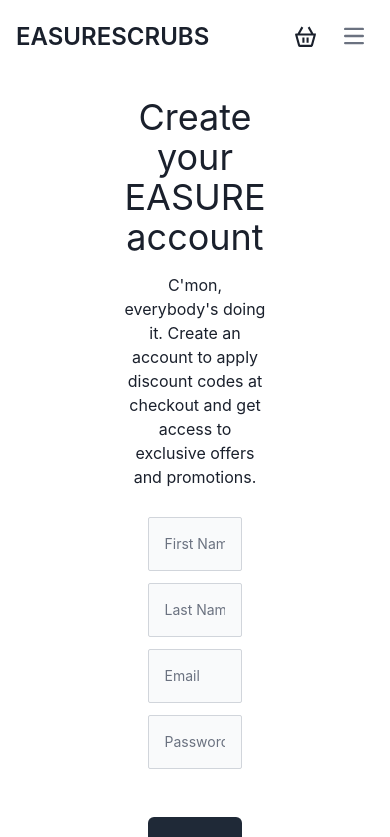
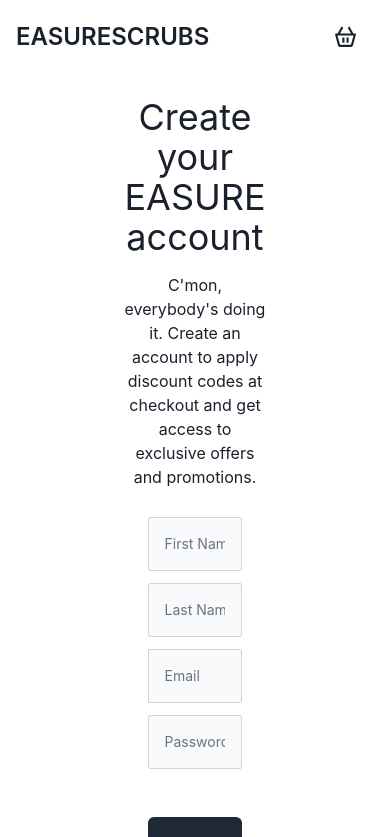
Before and after one commit to UmarRajpoot/EASURE-SCRUBS, a React (Create React App) app: page /account/register in a window 390 px wide. Shown: the top 837 px of the page. Built offline with nearby package versions, Linux system fonts and the light colour scheme.

Commit message:
UI modification

```diff
--- a/src/components/Drawer/Drawer.js
+++ b/src/components/Drawer/Drawer.js
@@ -62,7 +62,7 @@ const Drawer = ({ openDrawer }) => {
           id="drawer-form"
           className={`fixed top-0 right-0 z-40 h-screen p-4 overflow-y-auto transition-transform ${
             openDrawer ? "-translate-x-0" : "translate-x-full"
-          } bg-white w-1/3 dark:bg-gray-800`}
+          } bg-white md:w-1/3 dark:bg-gray-800`}
           tabIndex="-1"
           aria-labelledby="drawer-form-label"
         >
--- a/src/components/NavbarComp.js
+++ b/src/components/NavbarComp.js
@@ -45,7 +45,7 @@ const NavbarComp = () => {
                 <span className="w-0 group-hover:w-full h-0.5 bg-gray-600 absolute bottom-0 left-0 transition-all ease-in-out duration-200"></span>
               </div>
             </div>
-            <button
+            {/* <button
               data-collapse-toggle="navbar-search"
               type="button"
               className="inline-flex items-center p-2 w-10 h-10 justify-center text-sm text-gray-500 rounded-lg md:hidden hover:bg-gray-100 focus:outline-none focus:ring-2 focus:ring-gray-200 dark:text-gray-400 dark:hover:bg-gray-700 dark:focus:ring-gray-600"
@@ -68,13 +68,13 @@ const NavbarComp = () => {
                   d="M1 1h15M1 7h15M1 13h15"
                 />
               </svg>
-            </button>
+            </button> */}
           </div>
           <div
             className="items-center justify-between hidden w-full md:flex md:w-auto md:order-1"
             id="navbar-search"
           >
-            <div className="relative mt-3 md:hidden">
+            {/* <div className="relative mt-3 md:hidden">
               <div className="absolute inset-y-0 left-0 flex items-center pl-3 pointer-events-none">
                 <svg
                   className="w-4 h-4 text-gray-500 dark:text-gray-400"
@@ -98,7 +98,7 @@ const NavbarComp = () => {
                 className="block w-full p-2 pl-10 text-sm text-gray-900 border border-gray-300 rounded-sm bg-gray-50 focus:ring-blue-500 focus:border-blue-500 dark:bg-gray-700 dark:border-gray-600 dark:placeholder-gray-400 dark:text-white dark:focus:ring-blue-500 dark:focus:border-blue-500"
                 placeholder="Search..."
               />
-            </div>
+            </div> */}
             <ul className="flex flex-col p-4 md:p-0 mt-4 font-medium border border-gray-100 rounded-lg bg-gray-50 md:flex-row md:space-x-8 md:mt-0 md:border-0 md:bg-white dark:bg-gray-800 md:dark:bg-gray-900 dark:border-gray-700">
               <li
                 className="relative"
--- a/src/pages/account/register.js
+++ b/src/pages/account/register.js
@@ -1,6 +1,4 @@
 import React from "react";
-import Text from "../../components/Text";
-import Footer from "../../components/Footer";
 import { Link } from "react-router-dom";
 
 const register = () => {
```
